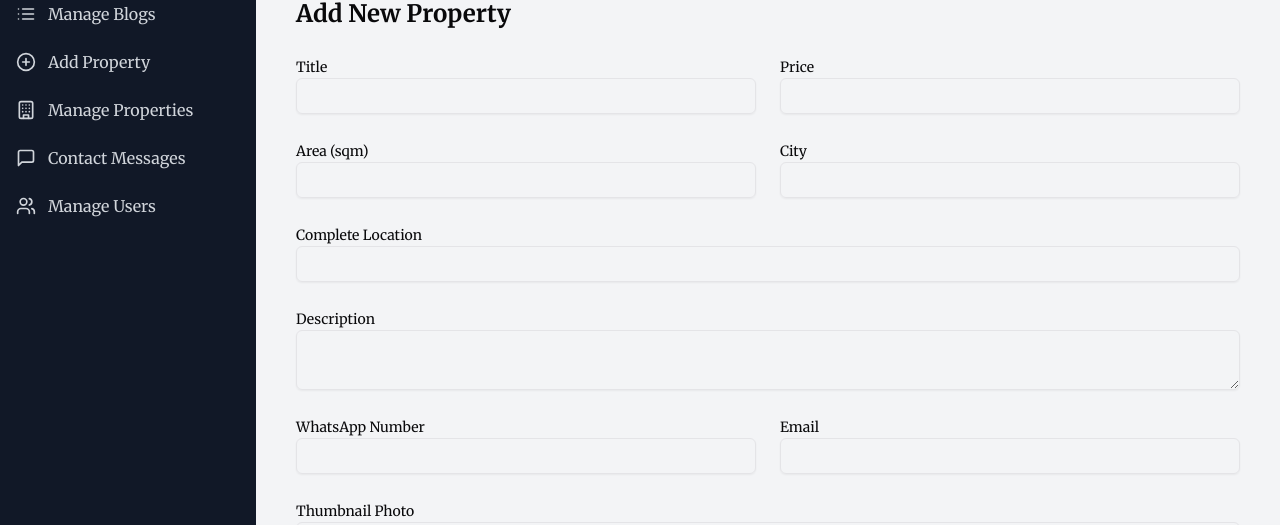
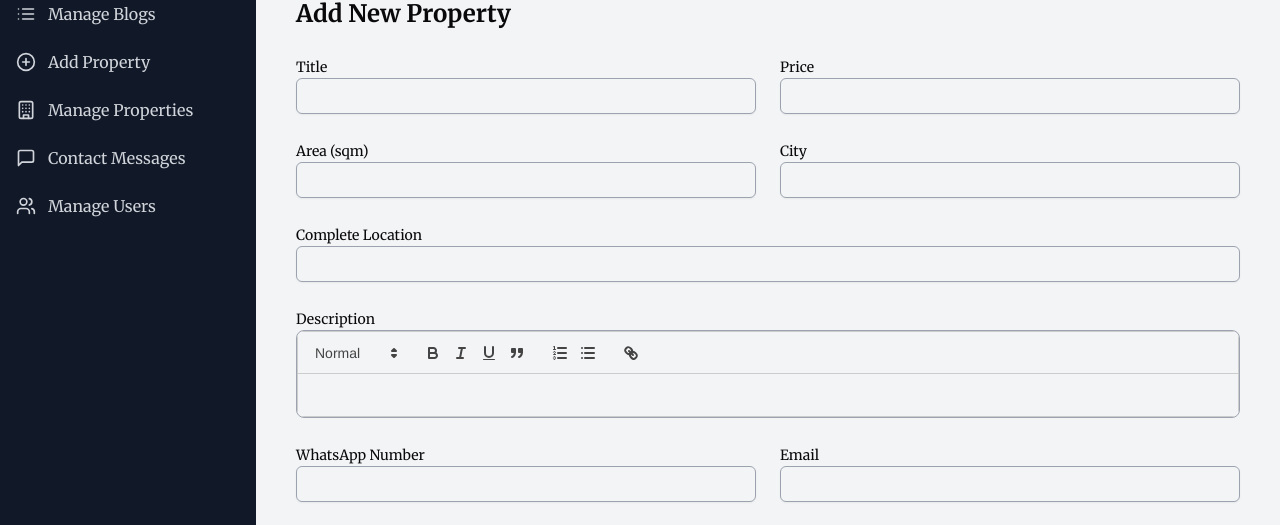
Before and after one commit to IamHamzaAziz/real-estate-website-mern, a React (Vite) app in the folder client/: page /admin/add-property in a window 1280 px wide. Shown: the part 206-731 px from the top of the page. Built offline with nearby package versions, Linux system fonts and the light colour scheme; no server answers.

Commit message:
designed add property page

```diff
--- a/client/src/pages/admin/AddBlog.tsx
+++ b/client/src/pages/admin/AddBlog.tsx
@@ -37,7 +37,7 @@ const AddBlog = () => {
     const [loading, setLoading] = useState(false)
 
 
-    const failure = (message: String = 'Failed to send your message') => {
+    const failure = (message: String) => {
         toast.error(message, {
             position: "bottom-right",
             autoClose: 5000,
@@ -51,7 +51,7 @@ const AddBlog = () => {
         })
     }
 
-    const success = (message: String = 'Failed to send your message') => {
+    const success = (message: String) => {
         toast.success(message, {
             position: "bottom-right",
             autoClose: 5000,
--- a/client/src/pages/admin/AddProperty.tsx
+++ b/client/src/pages/admin/AddProperty.tsx
@@ -1,17 +1,21 @@
 import { useState, ChangeEvent } from "react"
 import { Button } from "@/components/ui/button"
 import { Input } from "@/components/ui/input"
-import { Textarea } from "@/components/ui/textarea"
 import { Label } from "@/components/ui/label"
 import { Card, CardContent } from "@/components/ui/card"
 import { X } from "lucide-react"
+import ReactQuill from 'react-quill'
+import 'react-quill/dist/quill.snow.css'
+import { ThreeCircles } from "react-loader-spinner"
+import axios from "axios"
+import { Bounce, toast, ToastContainer } from "react-toastify"
 
 const modules = {
     toolbar: [
         [{ 'header': [1, 2, 3, false] }],
         ['bold', 'italic', 'underline', 'blockquote'],
         [{ 'list': 'ordered' }, { 'list': 'bullet' }],
-        ['link', 'image']
+        ['link']
     ],
     clipboard: {
         matchVisual: false
@@ -22,27 +26,23 @@ const formats = [
     'header',
     'bold', 'italic', 'underline', 'blockquote',
     'list', 'bullet',
-    'link', 'image'
+    'link'
 ]
 
 const AddProperty = () => {
-    const [formData, setFormData] = useState({
-        title: "",
-        price: "",
-        area: "",
-        location: "",
-        city: "",
-        description: "",
-        whatsapp: "",
-        email: "",
-    })
+    const [title, setTitle] = useState("");
+    const [price, setPrice] = useState("");
+    const [area, setArea] = useState("");
+    const [location, setLocation] = useState("");
+    const [city, setCity] = useState("");
+    const [description, setDescription] = useState("");
+    const [whatsapp, setWhatsapp] = useState("");
+    const [email, setEmail] = useState("");
+
+    const [loading, setLoading] = useState(false)
+
     const [thumbnail, setThumbnail] = useState<File | null>(null)
     const [propertyPhotos, setPropertyPhotos] = useState<File[]>([])
-
-    const handleInputChange = (e: ChangeEvent<HTMLInputElement | HTMLTextAreaElement>) => {
-        const { name, value } = e.target
-        setFormData((prev) => ({ ...prev, [name]: value }))
-    }
 
     const handleThumbnailChange = (e: ChangeEvent<HTMLInputElement>) => {
         if (e.target.files && e.target.files[0]) {
@@ -64,10 +64,38 @@ const AddProperty = () => {
         setPropertyPhotos((prev) => prev.filter((_, i) => i !== index))
     }
 
-    const handleSubmit = (e: React.FormEvent) => {
+    const failure = (message: String) => {
+        toast.error(message, {
+            position: "bottom-right",
+            autoClose: 5000,
+            hideProgressBar: true,
+            closeOnClick: true,
+            pauseOnHover: true,
+            draggable: true,
+            progress: undefined,
+            theme: "colored",
+            transition: Bounce,
+        })
+    }
+
+    const success = (message: String) => {
+        toast.success(message, {
+            position: "bottom-right",
+            autoClose: 5000,
+            hideProgressBar: true,
+            closeOnClick: true,
+            pauseOnHover: true,
+            draggable: true,
+            progress: undefined,
+            theme: "colored",
+            transition: Bounce,
+        })
+    }
+
+    const handleSubmit = async (e: React.FormEvent) => {
         e.preventDefault()
-        // Implement your form submission logic here
-        console.log("Form submitted:", { ...formData, thumbnail, propertyPhotos })
+
+        setLoading(true)
     }
 
 
@@ -78,41 +106,41 @@ const AddProperty = () => {
                 <div className="grid grid-cols-1 md:grid-cols-2 gap-6">
                     <div>
                         <Label htmlFor="title">Title</Label>
-                        <Input id="title" name="title" value={formData.title} onChange={handleInputChange} required />
+                        <Input id="title" className="border border-gray-400" value={title} onChange={e => setTitle(e.target.value)} required />
                     </div>
                     <div>
                         <Label htmlFor="price">Price</Label>
-                        <Input id="price" name="price" type="number" value={formData.price} onChange={handleInputChange} required />
+                        <Input id="price" className="border border-gray-400" type="number" value={price} onChange={e => setPrice(e.target.value)} required />
                     </div>
                     <div>
                         <Label htmlFor="area">Area (sqm)</Label>
-                        <Input id="area" name="area" type="number" value={formData.area} onChange={handleInputChange} required />
+                        <Input id="area" className="border border-gray-400" type="number" value={area} onChange={e => setArea(e.target.value)} required />
                     </div>
                     <div>
                         <Label htmlFor="city">City</Label>
-                        <Input id="city" name="city" value={formData.city} onChange={handleInputChange} required />
+                        <Input id="city" className="border border-gray-400" value={city} onChange={e => setCity(e.target.value)} required />
                     </div>
                     <div className="md:col-span-2">
                         <Label htmlFor="location">Complete Location</Label>
-                        <Input id="location" name="location" value={formData.location} onChange={handleInputChange} required />
+                        <Input id="location" className="border border-gray-400" value={location} onChange={e => setLocation(e.target.value)} required />
                     </div>
                     <div className="md:col-span-2">
                         <Label htmlFor="description">Description</Label>
-                        <Textarea
-                            id="description"
-                            name="description"
-                            value={formData.description}
-                            onChange={handleInputChange}
-                            required
+                        <ReactQuill
+                            modules={modules}
+                            formats={formats}
+                            value={description}
+                            onChange={(newValue) => setDescription(newValue)}
+                            className="border border-gray-400 rounded-lg overflow-hidden"
                         />
                     </div>
                     <div>
                         <Label htmlFor="whatsapp">WhatsApp Number</Label>
-                        <Input id="whatsapp" name="whatsapp" value={formData.whatsapp} onChange={handleInputChange} required />
+                        <Input id="whatsapp" className="border border-gray-400" value={whatsapp} onChange={e => setWhatsapp(e.target.value)} required />
                     </div>
                     <div>
                         <Label htmlFor="email">Email</Label>
-                        <Input id="email" name="email" type="email" value={formData.email} onChange={handleInputChange} required />
+                        <Input id="email" className="border border-gray-400" type="email" value={email} onChange={e => setEmail(e.target.value)} required />
                     </div>
                 </div>
 
@@ -174,7 +202,15 @@ const AddProperty = () => {
                     )}
                 </div>
 
-                <Button type="submit" className="w-full">Add Property</Button>
+                <Button type={loading ? "button" : "submit"} className="w-full bg-p1 hover:bg-p2">
+                    {
+                        loading ? (
+                            <ThreeCircles height={15} color="white" />
+                        ) : (
+                            "Add Property"
+                        )
+                    }
+                </Button>
             </form>
         </div>
     )
```
